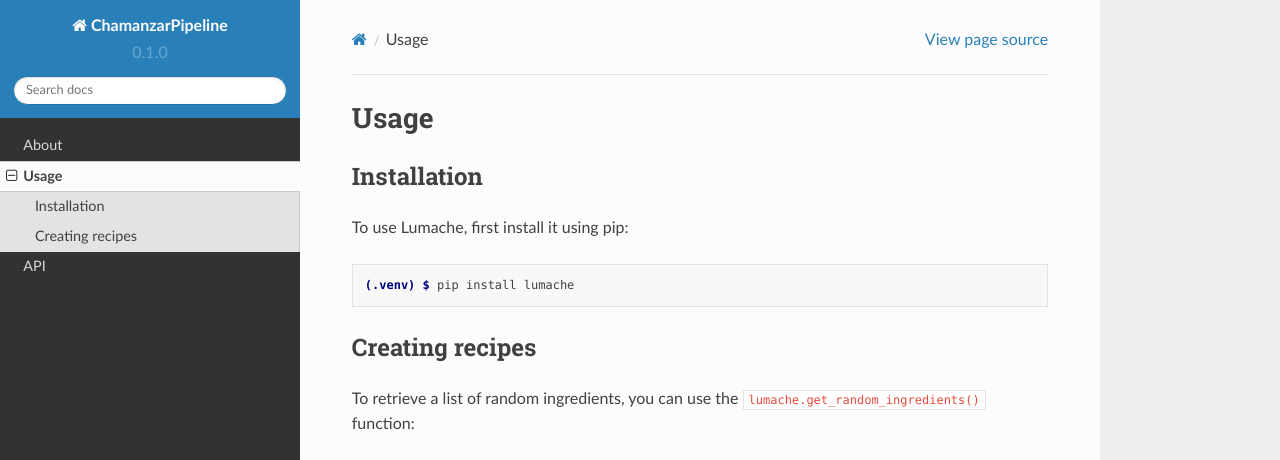
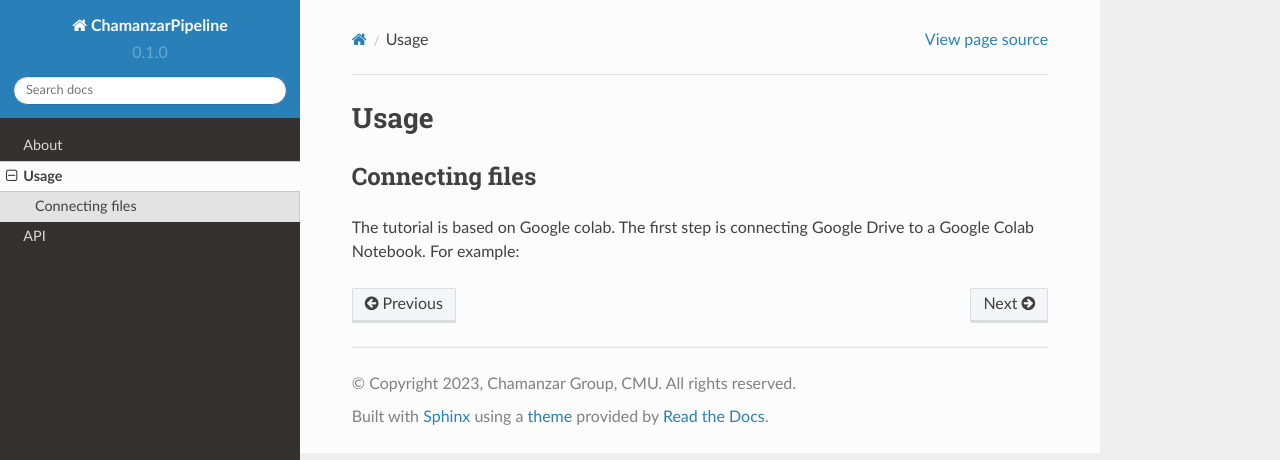
Before and after one commit to az123zx123/ChamanzarPipeline, a Sphinx documentation site: the page built from docs/source/usage.rst, in a window 1280 px wide and 1043 px high. Shown: the top 460 px of the window. Built offline with Sphinx 7.4.7 and the Read the Docs theme 2.0.0, drawn with Linux system fonts in a browser that asks for light colours; some of the changed text lies outside the part shown; grey boxes are pictures that could not be loaded.

Commit message:
delete lumache

```diff
--- a/docs/source/usage.rst
+++ b/docs/source/usage.rst
@@ -1,32 +1,10 @@
 Usage
 =====
+Connecting files
+-------------------
+The tutorial is based on Google colab. The first step is connecting Google Drive to a Google Colab Notebook.
+For example:
 
-.. _installation:
-
-Installation
-------------
-
-To use Lumache, first install it using pip:
-
-.. code-block:: console
-
-   (.venv) $ pip install lumache
-
-Creating recipes
-----------------
-
-To retrieve a list of random ingredients,
-you can use the ``lumache.get_random_ingredients()`` function:
-
-.. autofunction:: lumache.get_random_ingredients
-
-The ``kind`` parameter should be either ``"meat"``, ``"fish"``,
-or ``"veggies"``. Otherwise, :py:func:`lumache.get_random_ingredients`
-will raise an exception.
-
-.. autoexception:: lumache.InvalidKindError
-
-For example:
-.. code-block:: bash
+.. code-block:: Python
    from google.colab import drive
    drive.mount('/content/drive', force_remount=True)
--- a/pyproject.toml
+++ b/pyproject.toml
@@ -3,6 +3,6 @@ requires = ["flit_core >=3.2,<4"]
 build-backend = "flit_core.buildapi"
 
 [project]
-name = "lumache"
-authors = [{name = "Graziella", email = "graziella@lumache"}]
+name = "ChamanzarPipeline"
+authors = [{name = "Xiang Li", email = "xli7@andrew.cmu.edu"}]
 dynamic = ["version", "description"]
```
Also changed, not shown: lumache.py (deleted, +0 -23 lines).
